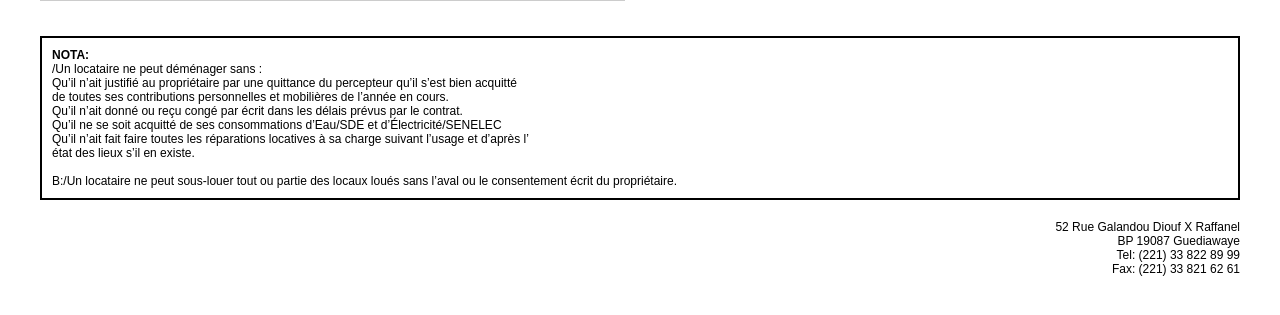
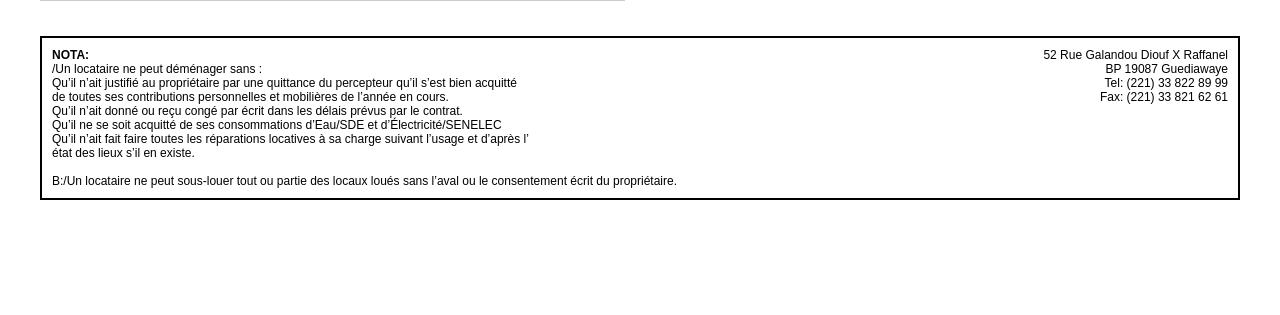
Before and after one commit to diarrafall83/quittance-webapp, a Flask app: template templates/quittance.html in a window 1280 px wide. Shown: the part 388-703 px from the top of the page. Run offline with Flask 3, Linux system fonts and the light colour scheme; the template is opened without the code that fills it, so the values that code supplies are empty.

Commit message:
Update quittance.html

```diff
--- a/templates/quittance.html
+++ b/templates/quittance.html
@@ -15,8 +15,9 @@
         .left-table td, .left-table th { border: 1px solid #ccc; padding: 6px; }
         .left-table th { background: #eee; text-align: left; }
         .right-block { width: 50%; padding-left: 30px; font-size: 14px; }
-        .footer { border: 2px solid black; padding: 10px; margin-top: 30px; font-size: 12px; }
-        .contact { text-align: right; margin-top: 20px; font-size: 12px; }
+        .footer-container { display: flex; justify-content: space-between; border: 2px solid black; padding: 10px; margin-top: 30px; font-size: 12px; }
+        .footer-nota { width: 60%; }
+        .footer-contact { width: 38%; text-align: right; }
     </style>
 </head>
 <body>
@@ -51,7 +52,8 @@
         </div>
     </div>
 
-    <div class="footer">
+    <div class="footer-container">
+        <div class="footer-nota">
             <strong>NOTA:</strong><br>
             /Un locataire ne peut déménager sans :<br>
             Qu’il n’ait justifié au propriétaire par une quittance du percepteur qu’il s’est bien acquitté<br>
@@ -62,12 +64,12 @@
             état des lieux s’il en existe.<br><br>
             B:/Un locataire ne peut sous-louer tout ou partie des locaux loués sans l’aval ou le consentement écrit du propriétaire.
         </div>
-
-    <div class="contact">
+        <div class="footer-contact">
             52 Rue Galandou Diouf X Raffanel<br>
             BP 19087 Guediawaye<br>
             Tel: (221) 33 822 89 99<br>
             Fax: (221) 33 821 62 61
         </div>
+    </div>
 </body>
 </html>
```
Lines whose indentation alone changed are shown as unchanged.
